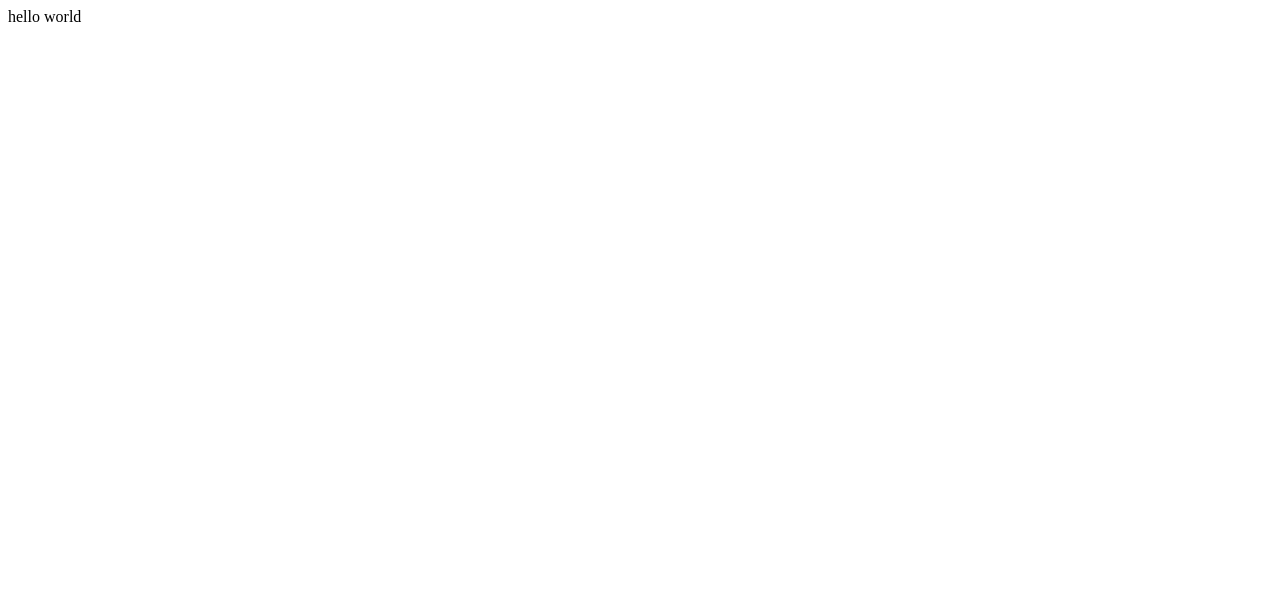
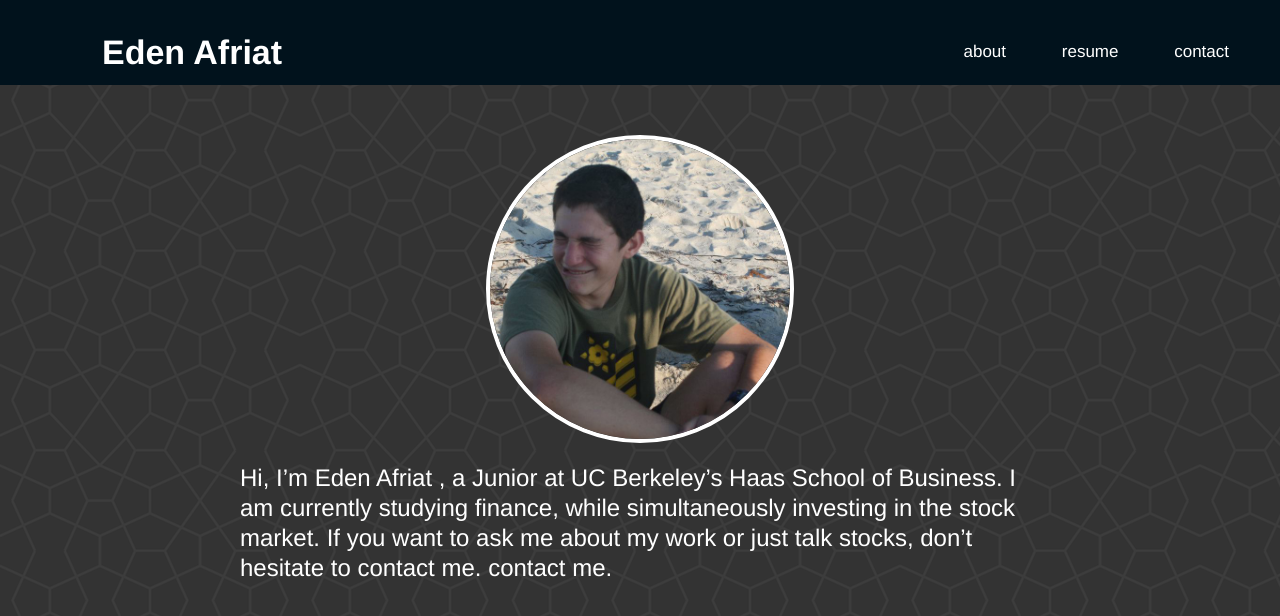
Before and after one commit to edenafriat/edenafriat.github.io, a plain HTML site: page index.html in a window 1280 px wide. Drawn offline with Linux system fonts and the light colour scheme.

Commit message:
Pasted my website
it looks like shit.

```diff
--- a/index.html
+++ b/index.html
@@ -1,3 +1,26 @@
+<!DOCTYPE html>
 <html>
-hello world
+	<head>
+		<title>Eden Afriat</title>
+		<link rel="stylesheet" type="text/css" href="stylesheet.css">
+	</head>
+	<body>
+		<header id="menubar-wrapper">
+			<h1> <a href="index.html">Eden Afriat</a></h1>
+			<nav>
+				<ul>
+					<a href="about.html"><li>about</li></a>
+					<a href="resume.pdf" target="_blank"><li>resume</li></a>
+					<a href="contact.html"><li>contact</li></a>
+				</ul>
+			</nav>
+		</header>
+			<img class="centered" src="images/me.png" />
+			<section>
+				<p> Hi, I’m Eden Afriat , a Junior at UC Berkeley’s Haas School of Business. I am currently studying finance, while simultaneously investing in the stock market. If you want to ask me about my work or just talk stocks, don’t hesitate to contact me.<a href="contact.html"> contact me. </a>
+				</p>
+			</section>
+			<footer>
+			</footer>
+	</body>
 </html>
--- /dev/null
+++ b/stylesheet.css
@@ -0,0 +1,72 @@
+body {
+	margin: 0;
+	background-image: url('images/congruent.png');
+}
+
+#menubar-wrapper {
+	position: fixed;
+	top: 0;
+	padding-top: 10px;
+	margin-bottom: 50px;
+    font-size: 17px;
+    font-family: Helvetica, sans-serif;
+	position: relative;
+    text-align: center;
+    background-color: #01121C;
+    height: 75px;
+}
+
+h1 {
+	padding-left: 3em;
+	padding-bottom: 0;
+	margin-bottom: 0;
+	display: inline;
+	float: left;
+	color: white;
+}
+
+#menubar-wrapper ul {
+	margin-top: 32px;
+	right: 0;
+	float: right;
+}
+#menubar-wrapper li {
+	display: inline;
+	padding: 0 3em 0 0;
+}
+
+a {
+	text-decoration: none;
+	color: white;
+
+}
+
+a:hover {
+	color: #3B8CFF;
+}
+
+p {
+	text-align: left;
+	padding-top: 20px;
+	max-width: 800px;
+	color: white;
+	font-size: 1.5em;
+	line-height: 1.25em;
+	display: block;
+	margin: 0 auto;
+	font-family: "Helvetica", sans-serif;
+
+
+}
+
+img {
+	padding: 0 0;
+	border: 4px solid white;
+    border-radius: 100%;
+    width: 300px;
+    height: 300px;
+}
+img.centered {
+    display: block;
+    margin: 0 auto;
+}
```
Also changed, not shown: images/congruent.png (added), images/me.jpg (added), images/me.png (added).
